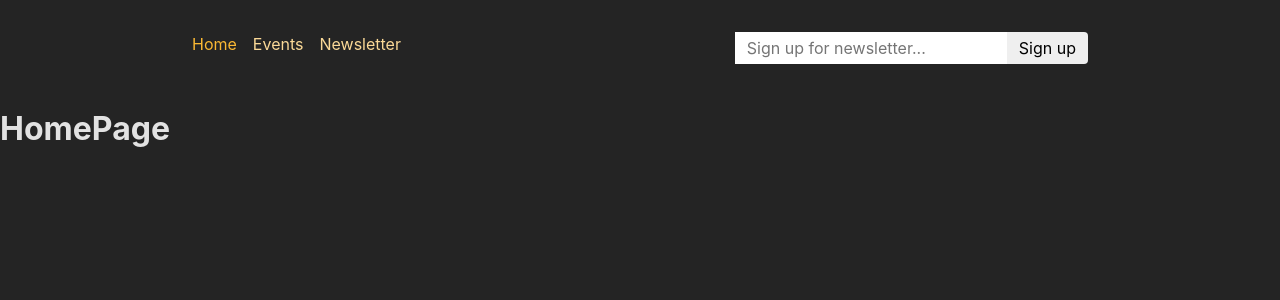
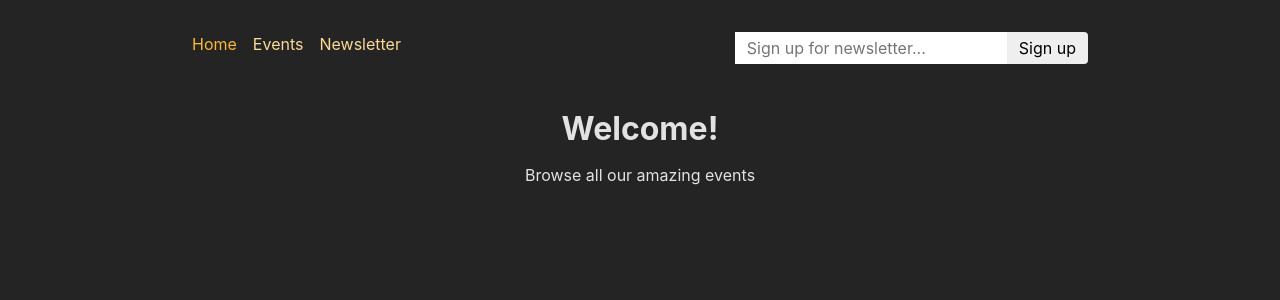
Before and after one commit to MaciejPrzyborowski/React-Event-Manager, a React (Create React App) app in the folder frontend/: page / in a window 1280 px wide. Shown: the top 300 px of the page. Built offline with nearby package versions, Linux system fonts and the light colour scheme.

Commit message:
Final version

```diff
--- a/frontend/src/pages/EventDetail.js
+++ b/frontend/src/pages/EventDetail.js
@@ -58,7 +58,7 @@
 export async function eventDetailLoader({ request, params }) {
   const id = params.eventId;
   return defer({
-    event: loadEvent(id),
+    event: await loadEvent(id),
     events: loadEvents(),
   });
 }
--- a/frontend/src/pages/Home.js
+++ b/frontend/src/pages/Home.js
@@ -1,5 +1,11 @@
+import PageContent from "../components/PageContent";
+
 function HomePage() {
-  return <h1>HomePage</h1>;
+  return (
+    <PageContent title="Welcome!">
+      <p>Browse all our amazing events</p>
+    </PageContent>
+  );
 }
 
 export default HomePage;
```
Also changed, not shown: 1 other file (tests, documents, lock files or other folders).
